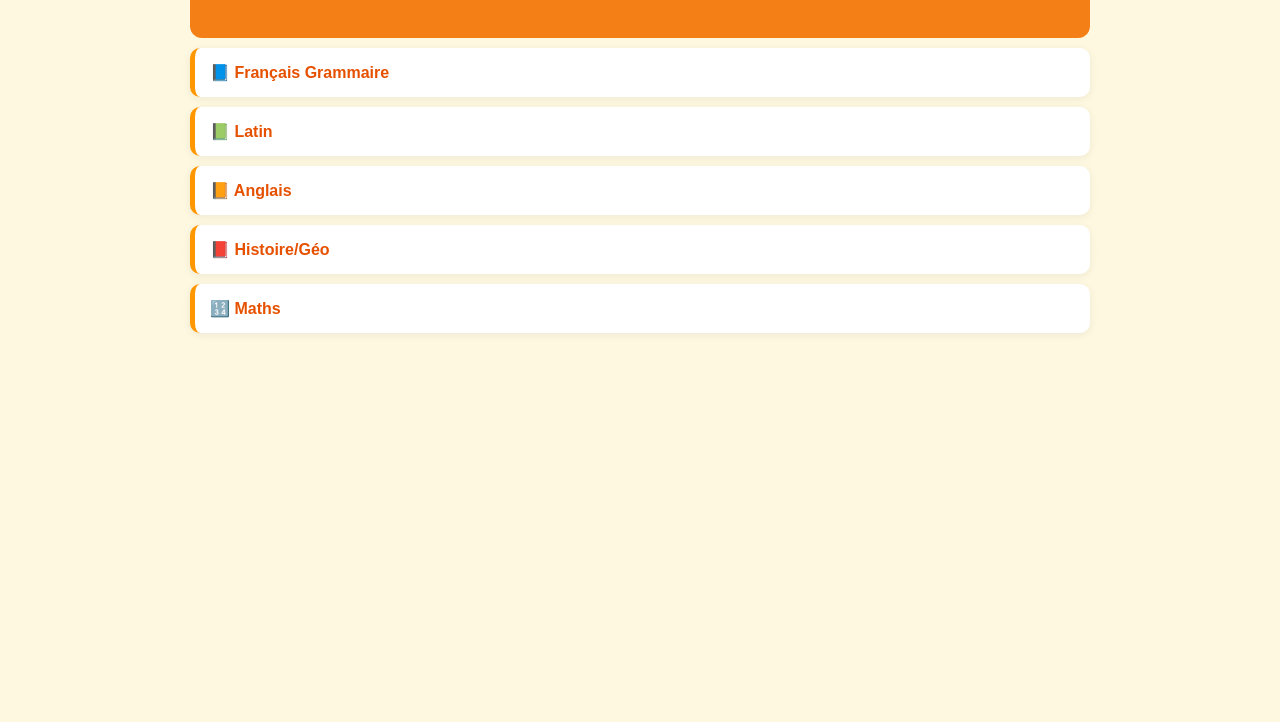
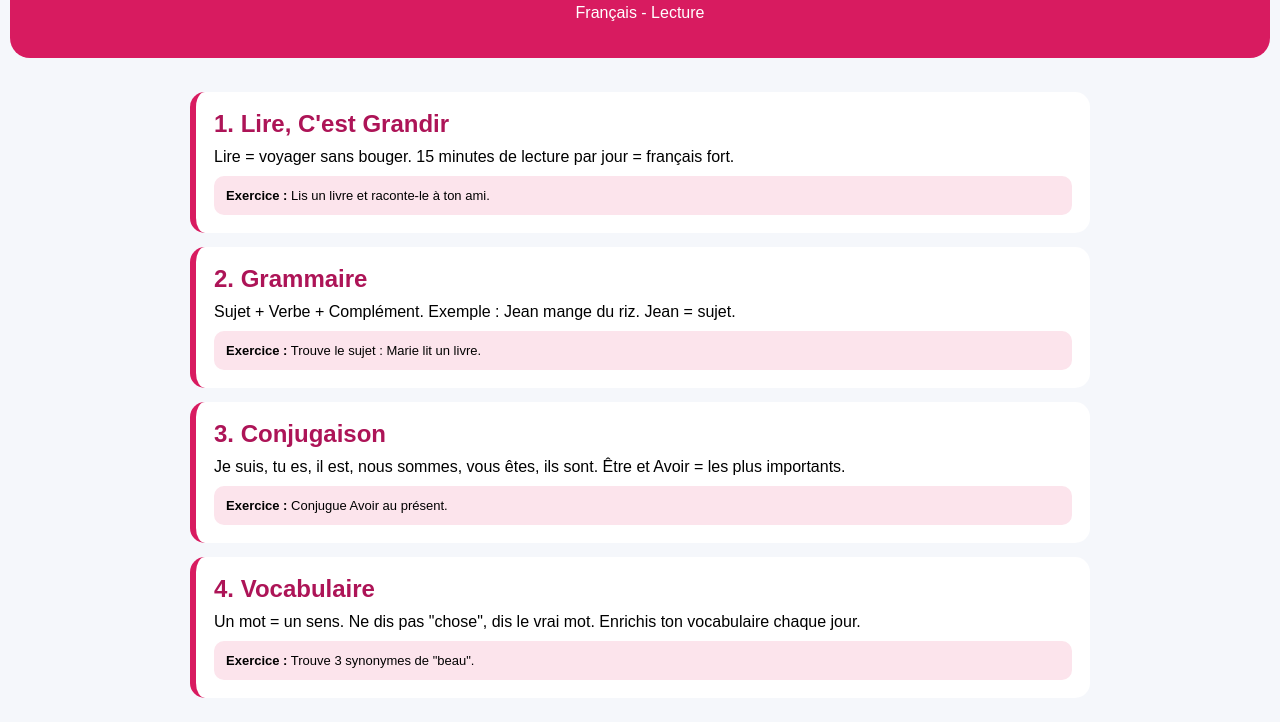
Before and after one commit to fenicienjayden-arch/ed-pour-tous, a plain HTML site: page 2e-litteraire.html in a window 1280 px wide. Shown: the part 155-877 px from the top of the page. Before the commit the page ends 800 px from the top, so only its background shows below. Drawn offline with Linux system fonts and the light colour scheme.

Commit message:
Update 2e-litteraire.html

```diff
--- a/2e-litteraire.html
+++ b/2e-litteraire.html
@@ -1 +1,6 @@
-<!DOCTYPE html><html lang="fr"><head><meta charset="UTF-8"><meta name="viewport" content="width=device-width, initial-scale=1.0"><title>2e Littéraire</title><style>body{font-family:Arial;max-width:900px;margin:auto;padding:20px;background:#fff8e1}.header{background:#f57f17;color:white;padding:20px;border-radius:12px;text-align:center}a.cours{display:block;padding:15px;margin:10px 0;background:white;border-radius:10px;text-decoration:none;color:#e65100;font-weight:bold;border-left:5px solid #ff9800;box-shadow:0 2px 8px #0001}a.back{color:#f57f17;font-weight:bold;text-decoration:none}</style></head><body><a class="back" href="litteraire.html">← Retour Littéraire</a><div class="header"><h1>📖 2e Littéraire</h1><p>Tronc commun + Latin début</p></div><a class="cours" href="#">📘 Français Grammaire</a><a class="cours" href="#">📗 Latin</a><a class="cours" href="#">📙 Anglais</a><a class="cours" href="#">📕 Histoire/Géo</a><a class="cours" href="#">🔢 Maths</a></body></html>
+<!DOCTYPE html><html lang="fr"><head><meta charset="UTF-8"><meta name="viewport" content="width=device-width, initial-scale=1.0"><title>2e Littéraire</title><style>body{margin:0;font-family:Arial;background:#f5f7fb}.top{background:#d81b60;padding:15px}.top a{color:#fff;text-decoration:none;font-weight:bold}.banner{background:#d81b60;color:#fff;margin:10px;padding:20px;border-radius:20px;text-align:center}.box{max-width:900px;margin:auto;padding:10px}.lecon{background:#fff;border-radius:15px;padding:18px;margin:14px 0;border-left:6px solid #d81b60}.lecon h2{color:#ad1457;margin:0 0 10px}.exo{background:#fce4ec;padding:12px;border-radius:10px;margin-top:10px;font-size:13px}</style></head><body><div class="top"><a href="option-litteraire.html">← Littéraire</a></div><div class="banner"><h1>📚 2e LITTÉRAIRE</h1><p>Français - Lecture</p></div><div class="box">
+<div class="lecon"><h2>1. Lire, C'est Grandir</h2>Lire = voyager sans bouger. 15 minutes de lecture par jour = français fort. <div class="exo"><b>Exercice :</b> Lis un livre et raconte-le à ton ami.</div></div>
+<div class="lecon"><h2>2. Grammaire</h2>Sujet + Verbe + Complément. Exemple : Jean mange du riz. Jean = sujet. <div class="exo"><b>Exercice :</b> Trouve le sujet : Marie lit un livre.</div></div>
+<div class="lecon"><h2>3. Conjugaison</h2>Je suis, tu es, il est, nous sommes, vous êtes, ils sont. Être et Avoir = les plus importants. <div class="exo"><b>Exercice :</b> Conjugue Avoir au présent.</div></div>
+<div class="lecon"><h2>4. Vocabulaire</h2>Un mot = un sens. Ne dis pas "chose", dis le vrai mot. Enrichis ton vocabulaire chaque jour. <div class="exo"><b>Exercice :</b> Trouve 3 synonymes de "beau".</div></div>
+</div></body></html>
```
